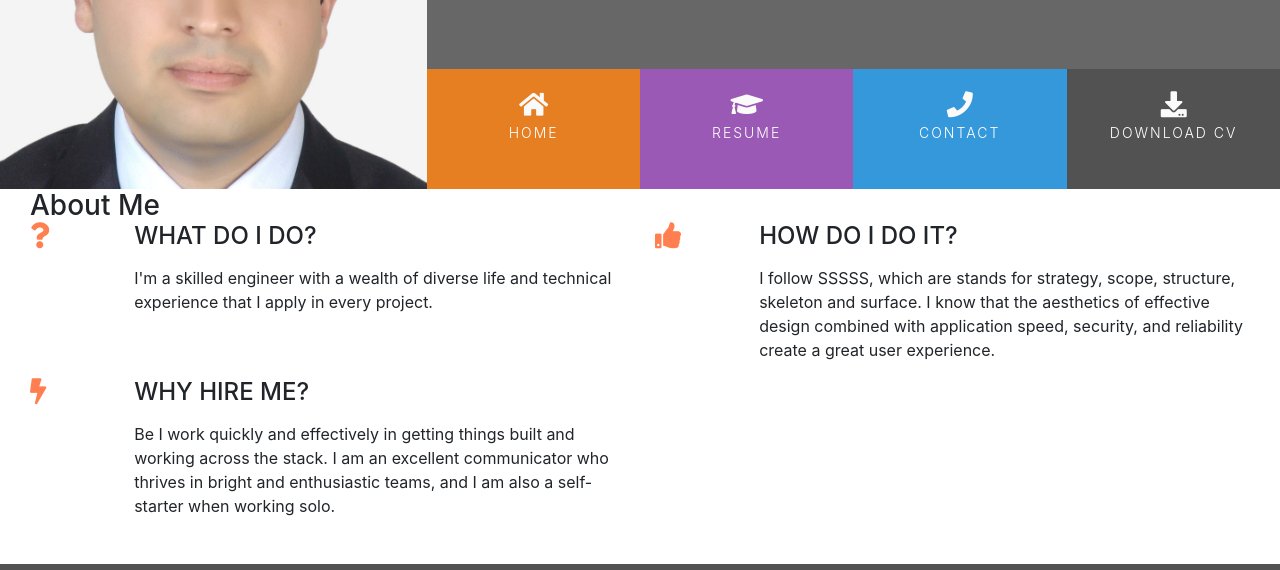
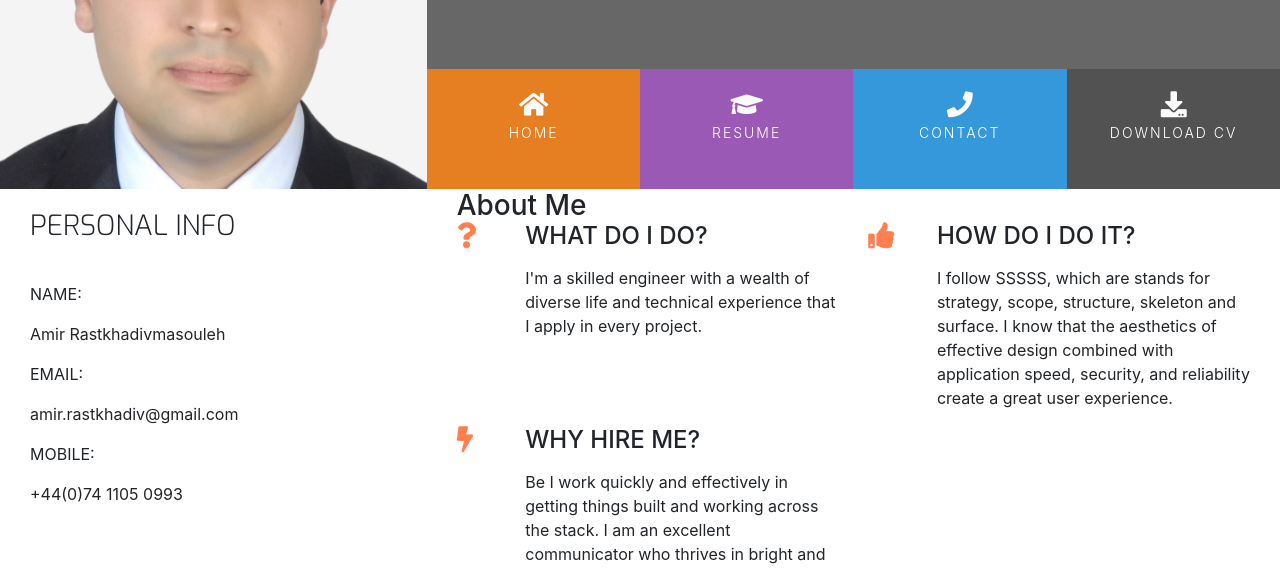
Before and after one commit to Amir-Rastkhadiv/arastkhadiv-portfolio, a plain HTML site: page index.html in a window 1280 px wide. Shown: the part 180-750 px from the top of the page. Drawn offline with nearby package versions, Linux system fonts and the light colour scheme.

Commit message:
feat: Add personal info section

```diff
--- a/index.html
+++ b/index.html
@@ -70,9 +70,55 @@
             </div>
         </div>
     </header>
-    <!--The section will contain unique content for each page-->
+    <!---------------------------------------------------------------------- The section will contain unique content for each page -->
     <section class="container-fluid">
-        <div class="row row-table">
+        <div class="row">
+            <div class="col-md-4 bg-color-personal-info section-column">
+                <div class="row" >
+                    <div class="col-12">
+                        <h3 class="section-heading uppercase">
+                            Personal Info
+                         </h3>
+                    </div>
+                </div>
+                <div class="personal-info-item">
+                    <div class="key">
+                        <p class="uppercase">
+                            Name:
+                        </p>
+                    </div>
+                    <div class="value">
+                        <p>
+                            Amir Rastkhadivmasouleh
+                        </p>
+                    </div>
+                </div>
+                <div class="personal-info-item">
+                    <div class="key">
+                        <p class="uppercase">
+                            Email:
+                        </p>
+                    </div>
+                    <div class="value">
+                        <p>
+                            amir.rastkhadiv@gmail.com
+                        </p>
+                    </div>
+                </div>
+                <div class="personal-info-item">
+                    <div class="key">
+                        <p class="uppercase">
+                            Mobile:
+                        </p>
+                    </div>
+                    <div class="value">
+                        <p>
+                            +44(0)74 1105 0993
+                        </p>
+                    </div>
+                </div>
+            </div>
+
             <div class="col-md-8 bg-color-three-reasons section-column">
                 <div class="row">
                     <div class="col">
```
